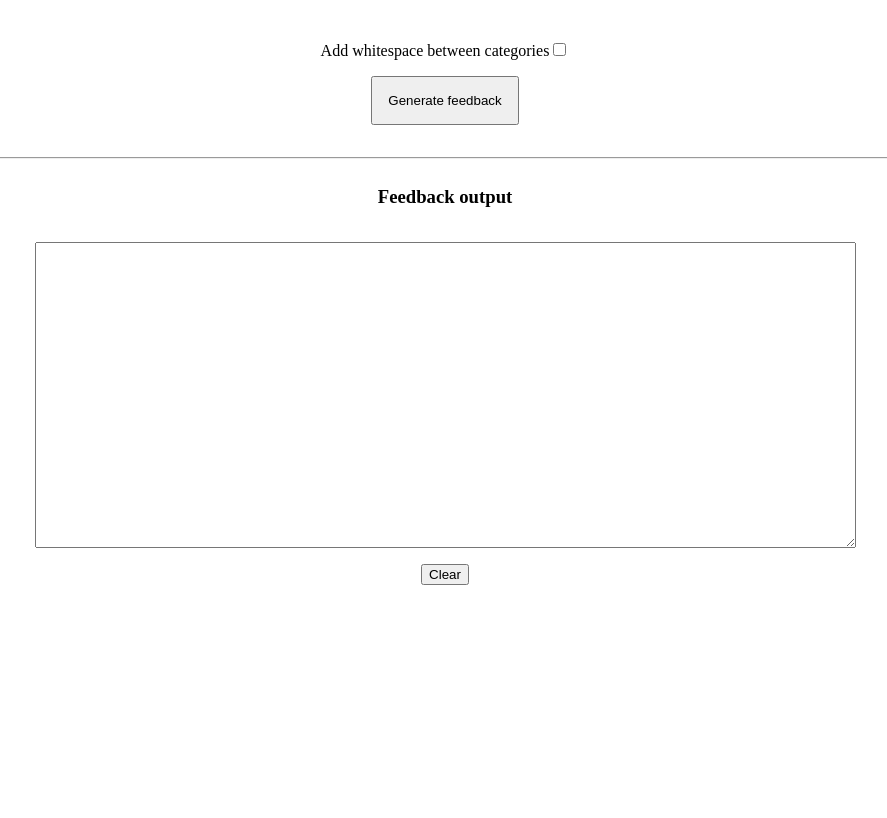
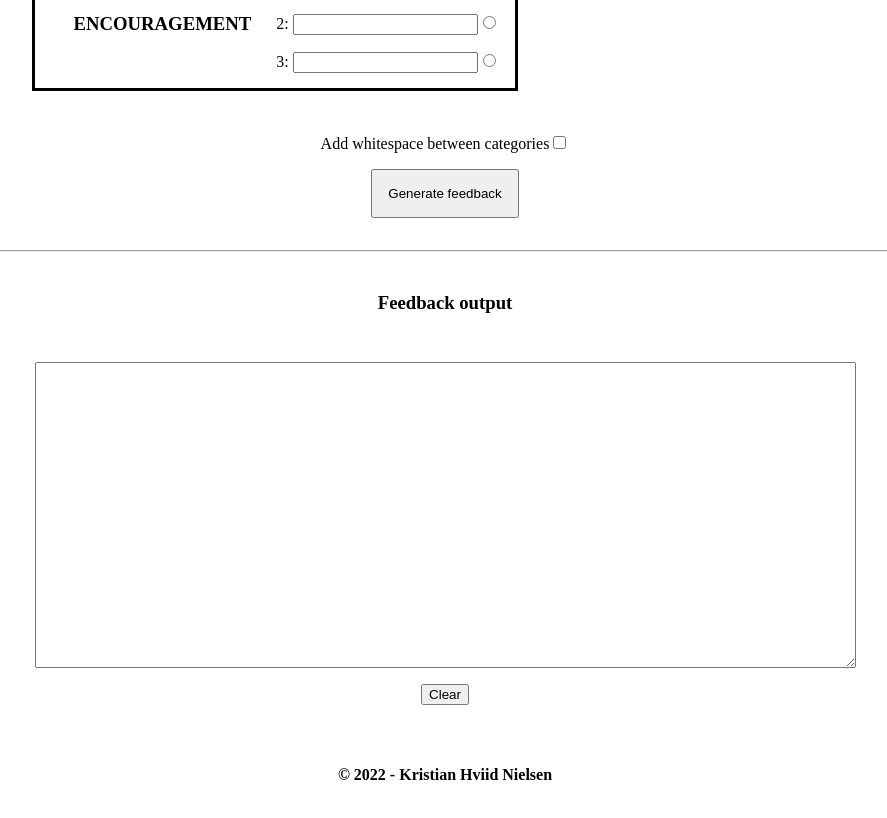
Before and after one commit to kristianhnielsen/Student-Feedback-Web-App, a plain HTML site: page index.html in a window 1280 px wide. Shown: the part 616-1434 px from the top of the page, without its empty margins (195-1082 px from the left). Before the commit the page ends 1209 px from the top, so only its background shows below. Drawn offline with Linux system fonts and the light colour scheme.

Commit message:
added h1 and footer

```diff
--- a/index.html
+++ b/index.html
@@ -10,6 +10,7 @@
 </head>
 <body>
     <main>
+        <h1>Student Feedback Generator</h1>
         <section id="input-container">
             <section id="feedback-template"></section>
 
@@ -42,5 +43,8 @@
             </section>
         </section>
     </main>
+    <footer>
+        <h4>&copy 2022 - Kristian Hviid Nielsen </h4>
+    </footer>
 </body>
 </html>
--- a/style.css
+++ b/style.css
@@ -1,3 +1,14 @@
+h1 {
+    display: flex;
+    justify-content: center;
+    margin: 4vh 0;
+}
+footer {
+    display: flex;
+    justify-content: center;
+    margin: 5vh 0;
+}
+
 
 #feedback-template {
     display: flex;
```
